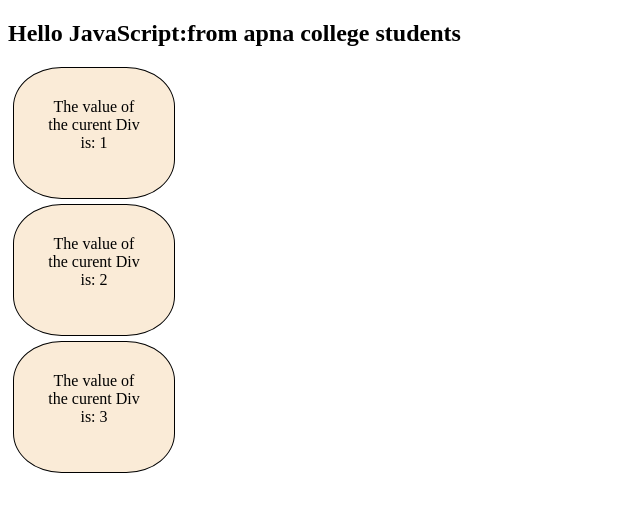
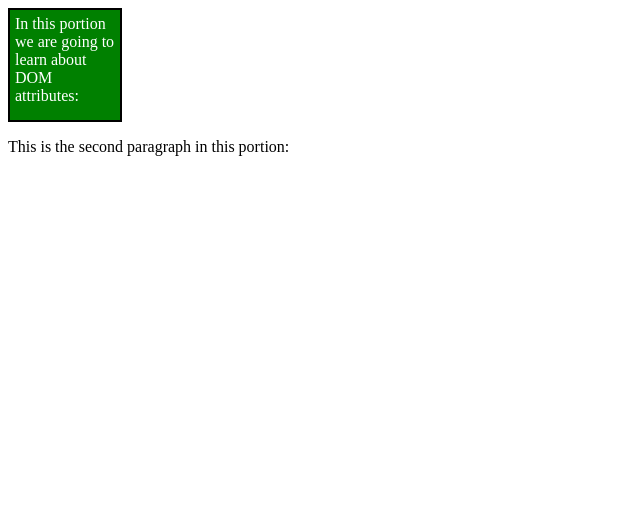
Before and after one commit to Vikash-thak12/Java-Script, a plain HTML site: page index.html in a window 1280 px wide. Shown: the whole page, without its empty margins (0-640 px from the left). Drawn offline with Linux system fonts and the light colour scheme.

Commit message:
add some dom attributes in html and manipulate through javascripit:

```diff
--- a/6th_day.js
+++ b/6th_day.js
@@ -81,13 +81,13 @@
 // 1. Create a h2 heading element with text :  "hello JavaSCript". Append "From Apna College Students" to this text using JS.
 // 2. Create 3 divs with common class name - "box". Access them and add some unique text to each of them
 
-let h2 = document.querySelector("h2");
-console.log(h2);
-h2.innerText = h2.innerText + "from apna college students";
+// let h2 = document.querySelector("h2");
+// console.log(h2);
+// h2.innerText = h2.innerText + "from apna college students";
 
 
 
-let divs= document.querySelectorAll(".box");
+// let divs= document.querySelectorAll(".box");
 // console.dir(divs);
 // divs[0].innerText = "The land of lord Rama";
 // divs[1].innerText = "The land of lord Krishna";
@@ -95,9 +95,38 @@ let divs= document.querySelectorAll(".box");
 
 
 // using loop to change the value of each div
-let idx = 1;
-for(div of divs)
-{
-    div.innerText = `The value of the curent Div is: ${idx}`;
-    idx++;
-}
+// let idx = 1;
+// for(div of divs)
+// {
+//     div.innerText = `The value of the curent Div is: ${idx}`;
+//     idx++;
+// }
+
+
+
+
+
+
+// Attributes of DOM
+// Attributes are nothing but provides addidional information about an html element. Example id, class, href, src,etc
+//getattribute(attribute)  used to get value of the attribute
+let div = document.querySelector("div");
+console.log(div);
+
+let id = div.getAttribute("id");
+console.log(id);
+
+// let para1 = document.querySelector("p");
+// console.log(para1.getAttribute("class"));
+
+
+
+//setattribute(attribute, value) used to change the value of the attribute
+let para = document.querySelector("p");
+console.log(para.setAttribute("class", "vikash"));
+
+
+
+//style
+let div2 = document.querySelector("div");
+div2.style.backgroundColor = "green";
--- a/index.html
+++ b/index.html
@@ -1,5 +1,6 @@
 <!DOCTYPE html>
 <html lang="en">
+
 <head>
     <meta charset="UTF-8">
     <meta name="viewport" content="width=device-width, initial-scale=1.0">
@@ -8,11 +9,11 @@
 
 
 </head>
+
 <body>
-   <h2>Hello JavaScript: </h2>
-   <div class="box"> First Div </div>
-   <div class="box"> Second Div</div>
-   <div class="box"> Third Div</div>
+    <div id="box">In this portion we are going to learn about DOM attributes: </div>
+    <P class="para">This is the second paragraph in this portion: </P>
+
 </body>
 
 <!-- <script src="1st_day.js"></> -->
@@ -20,4 +21,5 @@
 <!-- <script src="4th_day.js"></script> -->
 <!-- <script src="5th_day.js"></script> -->
 <script src="6th_day.js"></script>
+
 </html>
--- a/style.css
+++ b/style.css
@@ -1,12 +1,8 @@
-.box
-{
+#box{
     width: 100px;
     height: 100px;
-    border: 1px solid black;
-    margin: 5px;
-    padding: 30px 30px 0 30px;
-    text-align: center;
-
-    background-color: antiquewhite;
-    border-radius: 30%;
+    background-color: rgb(146, 112, 112);
+    color: white;
+    border: 2px solid black;
+    padding: 5px;
 }
```
